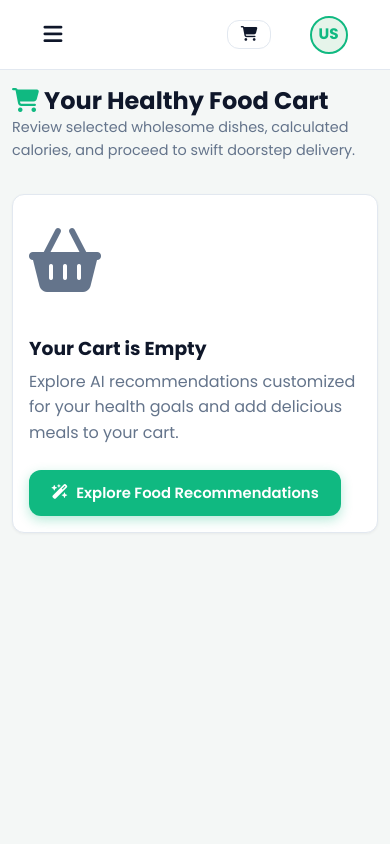
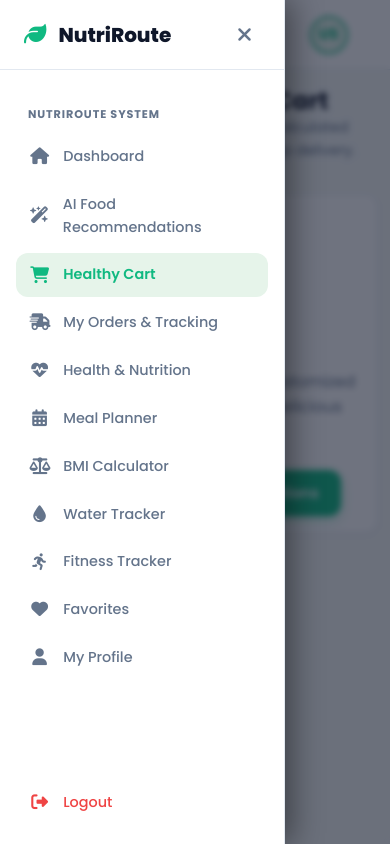
Before and after one commit to madalameghanadh/Nutri-food, a plain HTML site: page frontend/cart.html in a window 390 px wide. Both pictures are taken after a click on the button "Toggle Navigation". Drawn offline with Linux system fonts and the light colour scheme.

Commit message:
Fix mobile hamburger menu double event firing and z-index

```diff
--- a/frontend/css/style.css
+++ b/frontend/css/style.css
@@ -1239,3 +1239,31 @@ html, body {
     margin-top: 0.35rem !important;
   }
 }
+
+
+/* Sidebar High Priority Mobile Drawer Overrides */
+.sidebar.show,
+.sidebar.open {
+  transform: translateX(0) !important;
+  box-shadow: 6px 0 30px rgba(0, 0, 0, 0.45) !important;
+  display: flex !important;
+  visibility: visible !important;
+  z-index: 999999 !important;
+  pointer-events: auto !important;
+}
+
+.sidebar-backdrop.active {
+  opacity: 1 !important;
+  visibility: visible !important;
+  pointer-events: auto !important;
+  z-index: 999990 !important;
+}
+
+.sidebar-toggle {
+  cursor: pointer !important;
+  pointer-events: auto !important;
+  z-index: 9999 !important;
+  user-select: none !important;
+  -webkit-user-select: none !important;
+  touch-action: manipulation !important;
+}
--- a/frontend/js/common.js
+++ b/frontend/js/common.js
@@ -144,13 +144,23 @@ const NutriCommon = {
         }
     },
 
+    _lastSidebarToggle: 0,
+
     // Mobile sidebar drawer controllers
     toggleSidebar(e) {
         if (e) {
             e.preventDefault();
             e.stopPropagation();
         }
+        const now = Date.now();
+        if (now - NutriCommon._lastSidebarToggle < 400) {
+            return; // Ignore duplicate rapid/synthetic events
+        }
+        NutriCommon._lastSidebarToggle = now;
+
         const sidebar = document.querySelector('.sidebar');
+        if (!sidebar) return;
+
         let backdrop = document.querySelector('.sidebar-backdrop');
         if (!backdrop) {
             backdrop = document.createElement('div');
@@ -160,7 +170,6 @@ const NutriCommon = {
             backdrop.addEventListener('touchend', () => NutriCommon.closeSidebar());
         }
 
-        if (!sidebar) return;
         const isOpen = sidebar.classList.contains('show') || sidebar.classList.contains('open');
         if (isOpen) {
             NutriCommon.closeSidebar();
@@ -179,16 +188,36 @@ const NutriCommon = {
             backdrop.addEventListener('click', () => NutriCommon.closeSidebar());
             backdrop.addEventListener('touchend', () => NutriCommon.closeSidebar());
         }
-        if (sidebar) sidebar.classList.add('show', 'open');
-        if (backdrop) backdrop.classList.add('active');
+        if (sidebar) {
+            sidebar.classList.add('show', 'open');
+            sidebar.style.setProperty('transform', 'translateX(0)', 'important');
+            sidebar.style.setProperty('display', 'flex', 'important');
+            sidebar.style.setProperty('visibility', 'visible', 'important');
+        }
+        if (backdrop) {
+            backdrop.classList.add('active');
+            backdrop.style.setProperty('opacity', '1', 'important');
+            backdrop.style.setProperty('visibility', 'visible', 'important');
+            backdrop.style.setProperty('pointer-events', 'auto', 'important');
+        }
         document.body.classList.add('sidebar-open');
     },
 
     closeSidebar() {
         const sidebar = document.querySelector('.sidebar');
         const backdrop = document.querySelector('.sidebar-backdrop');
-        if (sidebar) sidebar.classList.remove('show', 'open');
-        if (backdrop) backdrop.classList.remove('active');
+        if (sidebar) {
+            sidebar.classList.remove('show', 'open');
+            if (window.innerWidth <= 992) {
+                sidebar.style.setProperty('transform', 'translateX(-100%)', 'important');
+            }
+        }
+        if (backdrop) {
+            backdrop.classList.remove('active');
+            backdrop.style.setProperty('opacity', '0', 'important');
+            backdrop.style.setProperty('visibility', 'hidden', 'important');
+            backdrop.style.setProperty('pointer-events', 'none', 'important');
+        }
         document.body.classList.remove('sidebar-open');
     },
 
@@ -216,11 +245,10 @@ const NutriCommon = {
             backdrop.addEventListener('touchend', () => NutriCommon.closeSidebar());
         }
 
-        // Attach to all toggle buttons (click and touchend)
+        // Attach to all toggle buttons (single listener with debouncing)
         const toggleBtns = document.querySelectorAll('.sidebar-toggle');
         toggleBtns.forEach(btn => {
             btn.onclick = (e) => NutriCommon.toggleSidebar(e);
-            btn.addEventListener('click', (e) => NutriCommon.toggleSidebar(e));
         });
 
         // Close drawer when clicking any sidebar link on mobile
```
Also changed, not shown: frontend/js/app.js (+3 -38 lines).
